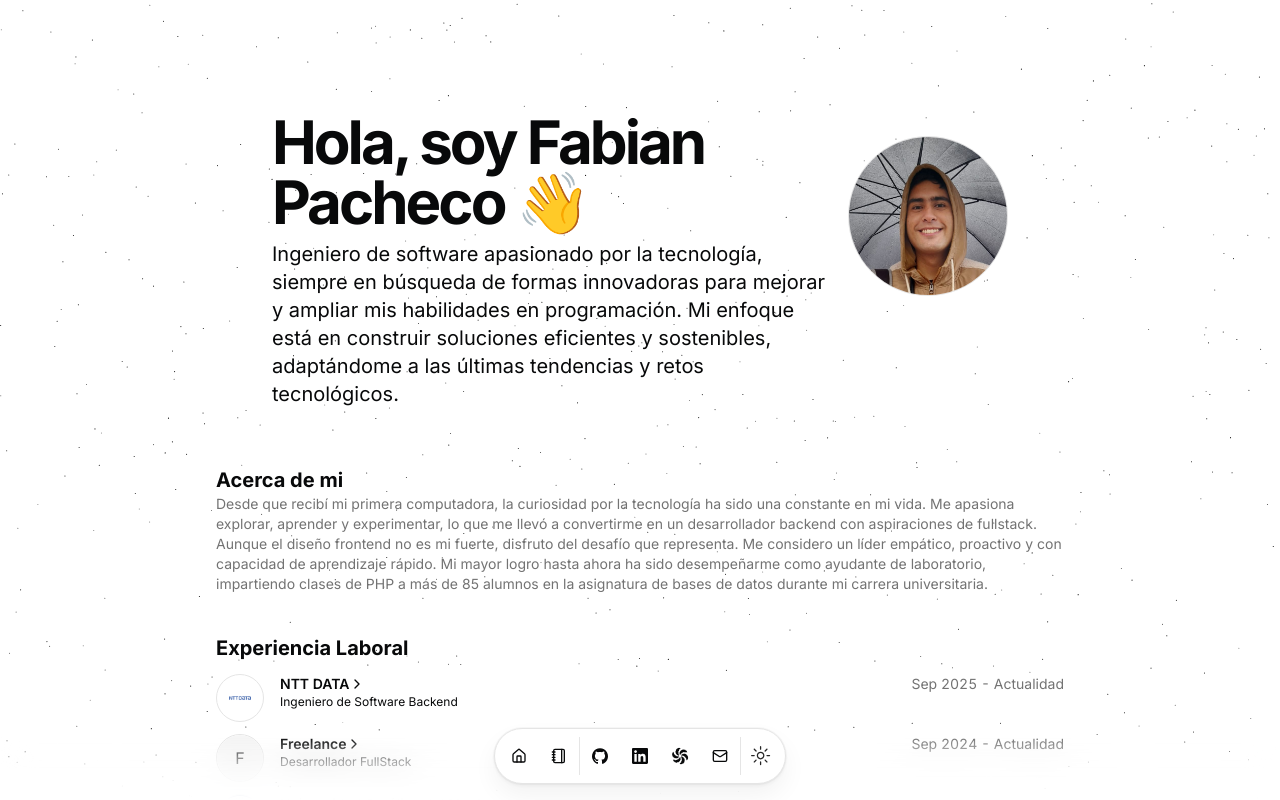
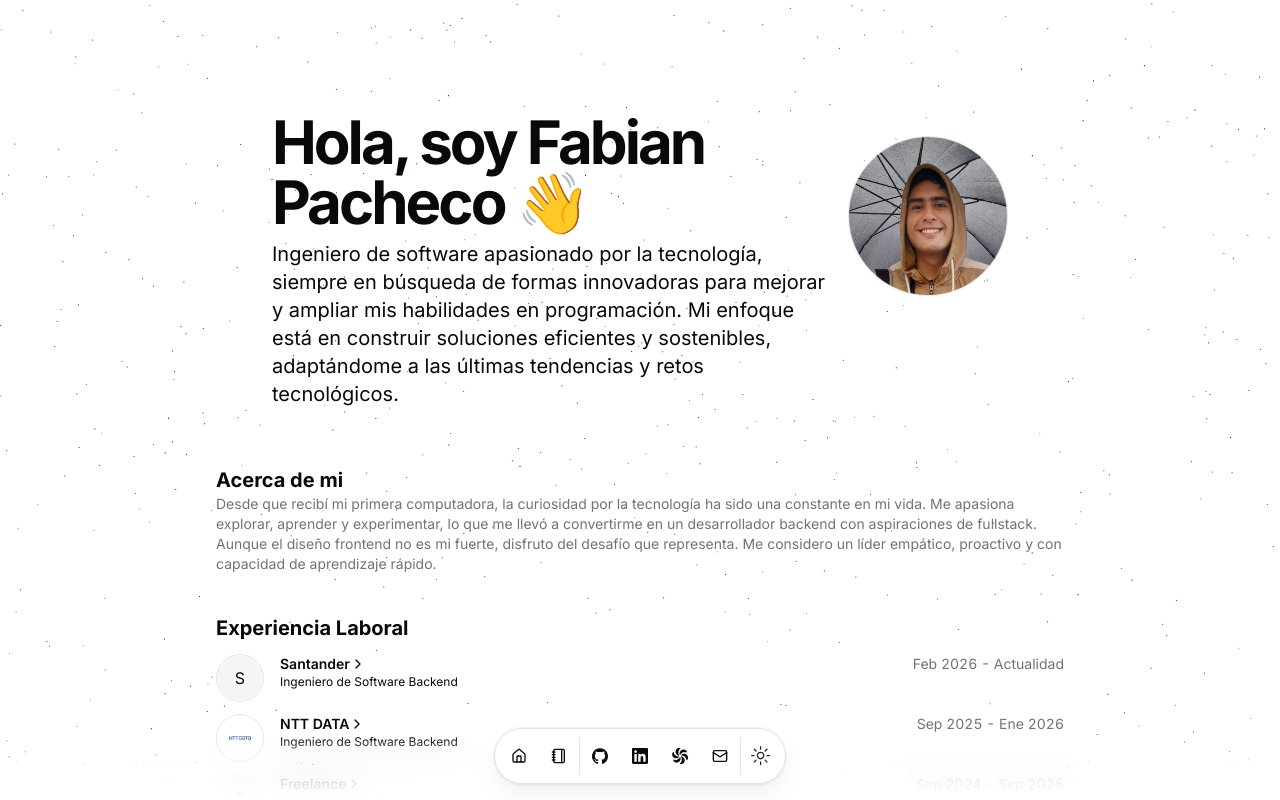
Before and after one commit to F4bian-pacheco/portafolio, a Next.js app: page / in a window 1280 px wide. Shown: the top 800 px of the page. Built offline with nearby package versions, Linux system fonts and the light colour scheme.

Commit message:
chore:Actualizar resume.tsx

```diff
--- a/src/data/resume.tsx
+++ b/src/data/resume.tsx
@@ -11,7 +11,7 @@ export const DATA = {
   description:
     "Ingeniero de software apasionado por la tecnología, siempre en búsqueda de formas innovadoras para mejorar y ampliar mis habilidades en programación. Mi enfoque está en construir soluciones eficientes y sostenibles, adaptándome a las últimas tendencias y retos tecnológicos.",
   summary:
-    "Desde que recibí mi primera computadora, la curiosidad por la tecnología ha sido una constante en mi vida. Me apasiona explorar, aprender y experimentar, lo que me llevó a convertirme en un desarrollador backend con aspiraciones de fullstack. Aunque el diseño frontend no es mi fuerte, disfruto del desafío que representa. Me considero un líder empático, proactivo y con capacidad de aprendizaje rápido. Mi mayor logro hasta ahora ha sido desempeñarme como ayudante de laboratorio, impartiendo clases de PHP a más de 85 alumnos en la asignatura de bases de datos durante mi carrera universitaria.",
+    "Desde que recibí mi primera computadora, la curiosidad por la tecnología ha sido una constante en mi vida. Me apasiona explorar, aprender y experimentar, lo que me llevó a convertirme en un desarrollador backend con aspiraciones de fullstack. Aunque el diseño frontend no es mi fuerte, disfruto del desafío que representa. Me considero un líder empático, proactivo y con capacidad de aprendizaje rápido.",
   avatarUrl: "/me.jpeg",
   skills: [
     "React",
@@ -74,14 +74,14 @@ export const DATA = {
       },
       // X: {
       //   name: "X",
-      //   url: "https://dub.sh/dillion-twitter",
+      //   url: "",
       //   icon: Icons.x,
 
       //   navbar: true,
       // },
       // Youtube: {
       //   name: "Youtube",
-      //   url: "https://dub.sh/dillion-youtube",
+      //   url: "",
       //   icon: Icons.youtube,
       //   navbar: true,
       // },
@@ -97,6 +97,18 @@ export const DATA = {
 
   work: [
     {
+      company: "Santander",
+      href: "#",
+      badges: [],
+      location: "Remote",
+      title: "Ingeniero de Software Backend",
+      logoUrl: "",
+      start: "Feb 2026",
+      end: "Actualidad",
+      description:
+        "Ingeniero de software Backend, desarrollando y manteniendo APIs de proceso y microservicios con Java y Spring Boot.",
+    },
+    {
       company: "NTT DATA",
       href: "#",
       badges: [],
@@ -104,9 +116,9 @@ export const DATA = {
       title: "Ingeniero de Software Backend",
       logoUrl: "/nttdata.png",
       start: "Sep 2025",
-      end: "Actualidad",
+      end: "Ene 2026",
       description:
-        "Ingeniero Backend en el área de banking, desarrollando y manteniendo APIs de proceso y microservicios con Java y Spring Boot. Trabajo con pipelines CI/CD en GitHub y despliegues sobre OpenShift y Kubernetes.",
+        "Ingeniero Backend en el área de banking, desarrollando y manteniendo APIs de proceso y microservicios con Java y Spring Boot.",
     },
     {
       company: "Freelance",
@@ -116,7 +128,7 @@ export const DATA = {
       title: "Desarrollador FullStack",
       logoUrl: "",
       start: "Sep 2024",
-      end: "Actualidad",
+      end: "Sep 2025",
       description:
         "Desarrollo multiplataforma para la gestion de visitas de degustacion de vinos, la cual incluye la reserva de la visita por el lado web y una app movil para los vendedores, la cual les permite gestionar las visitas, los pagos y la entrega de los vinos",
     },
```
